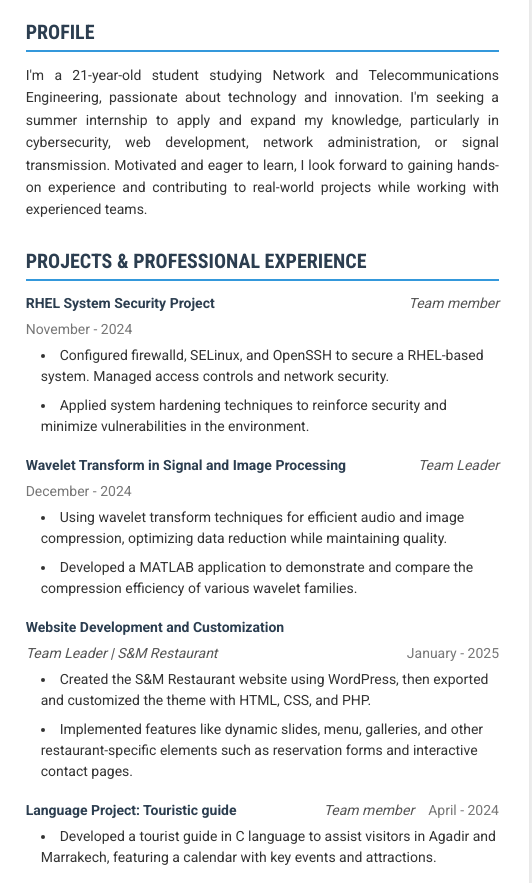
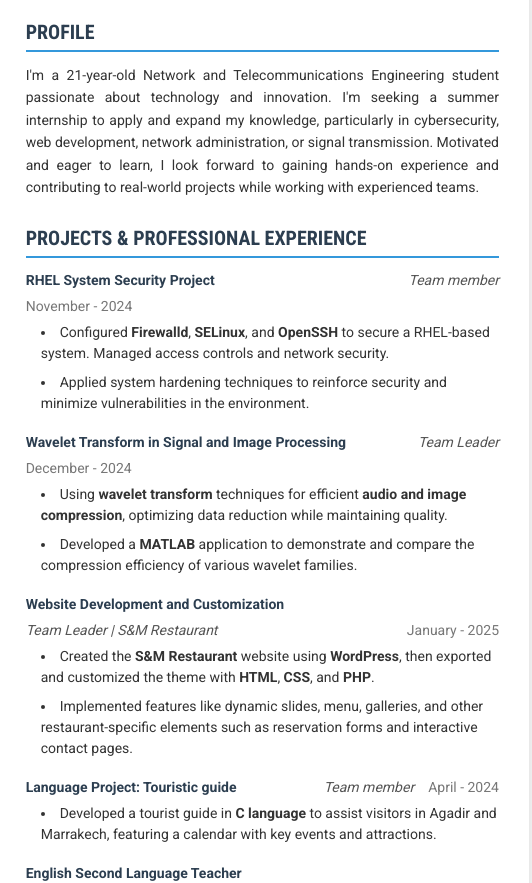
Before and after one commit to MOREQASSE/MyCV, a plain HTML site: page index.html in a window 1280 px wide. Shown: the part 193-1076 px from the top of the page, 511-1043 px from the left. Drawn offline with Linux system fonts and the light colour scheme.

Commit message:
Update index.html

```diff
--- a/index.html
+++ b/index.html
@@ -87,7 +87,7 @@
             <div class="cv-right-column">
                 <section class="profile-section">
                     <h3>PROFILE</h3>
-                    <p>I'm a 21-year-old student studying Network and Telecommunications Engineering, passionate about technology and innovation. I'm seeking a summer internship to apply and expand my knowledge, particularly in cybersecurity, web development, network administration, or signal transmission. Motivated and eager to learn, I look forward to gaining hands-on experience and contributing to real-world projects while working with experienced teams.</p>
+                    <p>I'm a 21-year-old Network and Telecommunications Engineering student passionate about technology and innovation. I'm seeking a summer internship to apply and expand my knowledge, particularly in cybersecurity, web development, network administration, or signal transmission. Motivated and eager to learn, I look forward to gaining hands-on experience and contributing to real-world projects while working with experienced teams.</p>
                 </section>
 
                 <section class="projects-section">
@@ -100,7 +100,7 @@
                             <span class="project-date">November - 2024</span>
                         </div>
                         <ul class="project-details">
-                            <li>Configured firewalld, SELinux, and OpenSSH to secure a RHEL-based system. Managed access controls and network security.</li>
+                            <li>Configured <b>Firewalld</b>, <b>SELinux</b>, and <b>OpenSSH</b> to secure a RHEL-based system. Managed access controls and network security.</li>
                             <li>Applied system hardening techniques to reinforce security and minimize vulnerabilities in the environment.</li>
                         </ul>
                     </div>
@@ -112,8 +112,8 @@
                             <span class="project-date">December - 2024</span>
                         </div>
                         <ul class="project-details">
-                            <li>Using wavelet transform techniques for efficient audio and image compression, optimizing data reduction while maintaining quality.</li>
-                            <li>Developed a MATLAB application to demonstrate and compare the compression efficiency of various wavelet families.</li>
+                            <li>Using <b>wavelet transform</b> techniques for efficient <b>audio and image compression</b>, optimizing data reduction while maintaining quality.</li>
+                            <li>Developed a <b>MATLAB</b> application to demonstrate and compare the compression efficiency of various wavelet families.</li>
                         </ul>
                     </div>
 
@@ -124,7 +124,7 @@
                             <span class="project-date">January - 2025</span>
                         </div>
                         <ul class="project-details">
-                            <li>Created the S&M Restaurant website using WordPress, then exported and customized the theme with HTML, CSS, and PHP.</li>
+                            <li>Created the <b>S&M Restaurant</b> website using <b>WordPress</b>, then exported and customized the theme with <b>HTML</b>, <b>CSS</b>, and <b>PHP</b>.</li>
                             <li>Implemented features like dynamic slides, menu, galleries, and other restaurant-specific elements such as reservation forms and interactive contact pages.</li>
                         </ul>
                     </div>
@@ -136,7 +136,7 @@
                             <span class="project-date">April - 2024</span>
                         </div>
                         <ul class="project-details">
-                            <li>Developed a tourist guide in C language to assist visitors in Agadir and Marrakech, featuring a calendar with key events and attractions.</li>
+                            <li>Developed a tourist guide in <b>C language</b> to assist visitors in Agadir and Marrakech, featuring a calendar with key events and attractions.</li>
                         </ul>
                     </div>
 
```
